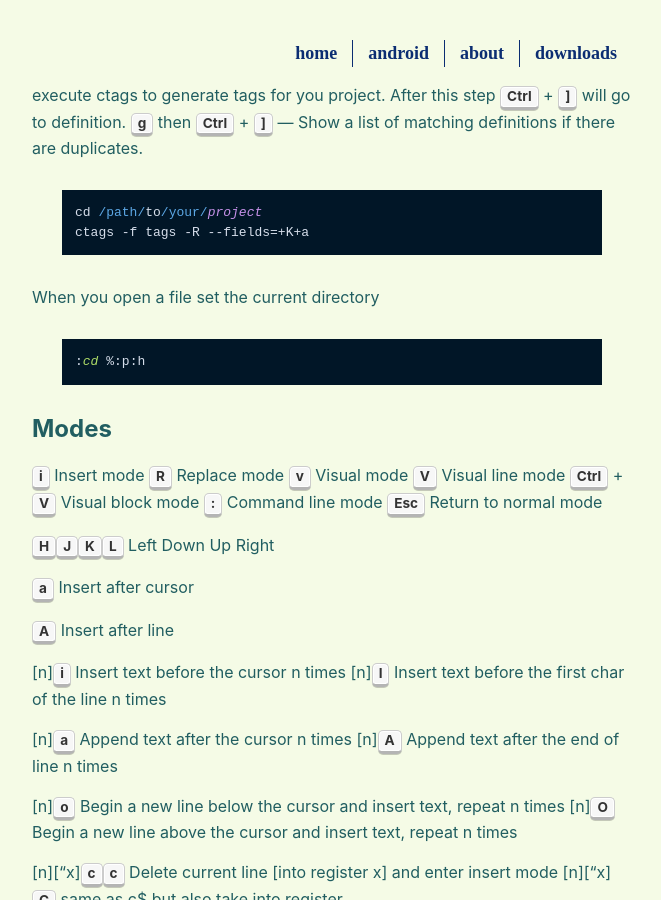
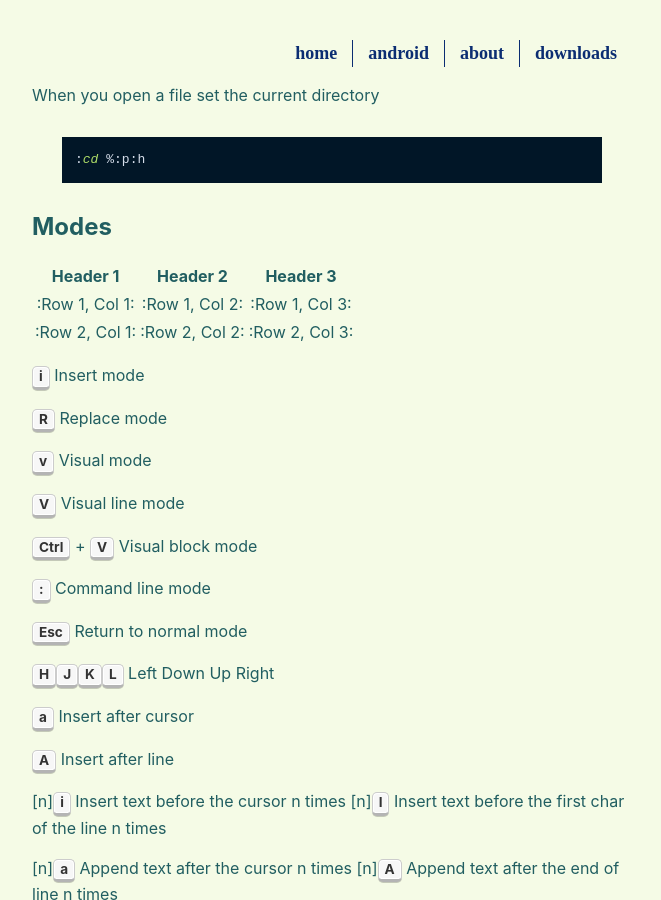
Before and after one commit to anthracitelabs/anthracitelabs.github.io, a Jekyll site: the page built from vim.md, in a window 1280 px wide and 900 px high. Shown: the whole window, without its empty margins (308-969 px from the left). Built offline with Jekyll 4.4.1, drawn with Linux system fonts in a browser that asks for light colours; the repository's description, which GitHub fills in, is left out; some of the changed text lies outside the part shown.

Commit message:
Update vim.md

```diff
--- a/vim.md
+++ b/vim.md
@@ -2,14 +2,6 @@
 layout: default
 ---
 
-
-execute ctags to generate tags for you project. After this step <kbd>Ctrl</kbd> + <kbd>]</kbd> will go to definition.
-<kbd>g</kbd> then <kbd>Ctrl</kbd> + <kbd>]</kbd> — Show a list of matching definitions if there are duplicates.
-
-~~~~
-cd /path/to/your/project
-ctags -f tags -R --fields=+K+a
-~~~~
 
 When you open a file set the current directory
 ~~~~~ vim
@@ -19,12 +11,23 @@
 Modes
 ----------------
 
+| Header 1 | Header 2 | Header 3 |
+| :---: | :---: | :---: |
+| :Row 1, Col 1: | :Row 1, Col 2: | :Row 1, Col 3: |
+| :Row 2, Col 1: | :Row 2, Col 2: | :Row 2, Col 3: |
+
 <kbd>i</kbd>			Insert mode
+
 <kbd>R</kbd>			Replace mode
+
 <kbd>v</kbd>			Visual mode
+
 <kbd>V</kbd>			Visual line mode
+
 <kbd>Ctrl</kbd> + <kbd>V</kbd>	Visual block mode
+
 <kbd>:</kbd>			Command line mode
+
 <kbd>Esc</kbd>			Return to normal mode
 
 
@@ -300,6 +303,17 @@
 
 # using ctags with vim
 
+execute ctags to generate tags for you project.
+
+After this step <kbd>Ctrl</kbd> + <kbd>]</kbd> will go to definition.
+
+<kbd>g</kbd> then <kbd>Ctrl</kbd> + <kbd>]</kbd> — Show a list of matching definitions if there are duplicates.
+
+~~~~ shell
+cd /path/to/your/project
+ctags -f tags -R --fields=+K+a
+~~~~
+
 ~~~~~~~~~~~~~~~~~~~~~~~~~~~~~~~~ cmd
 ctags -R .
 ~~~~~~~~~~~~~~~~~~~~~~~~~~~~~~~~
```
